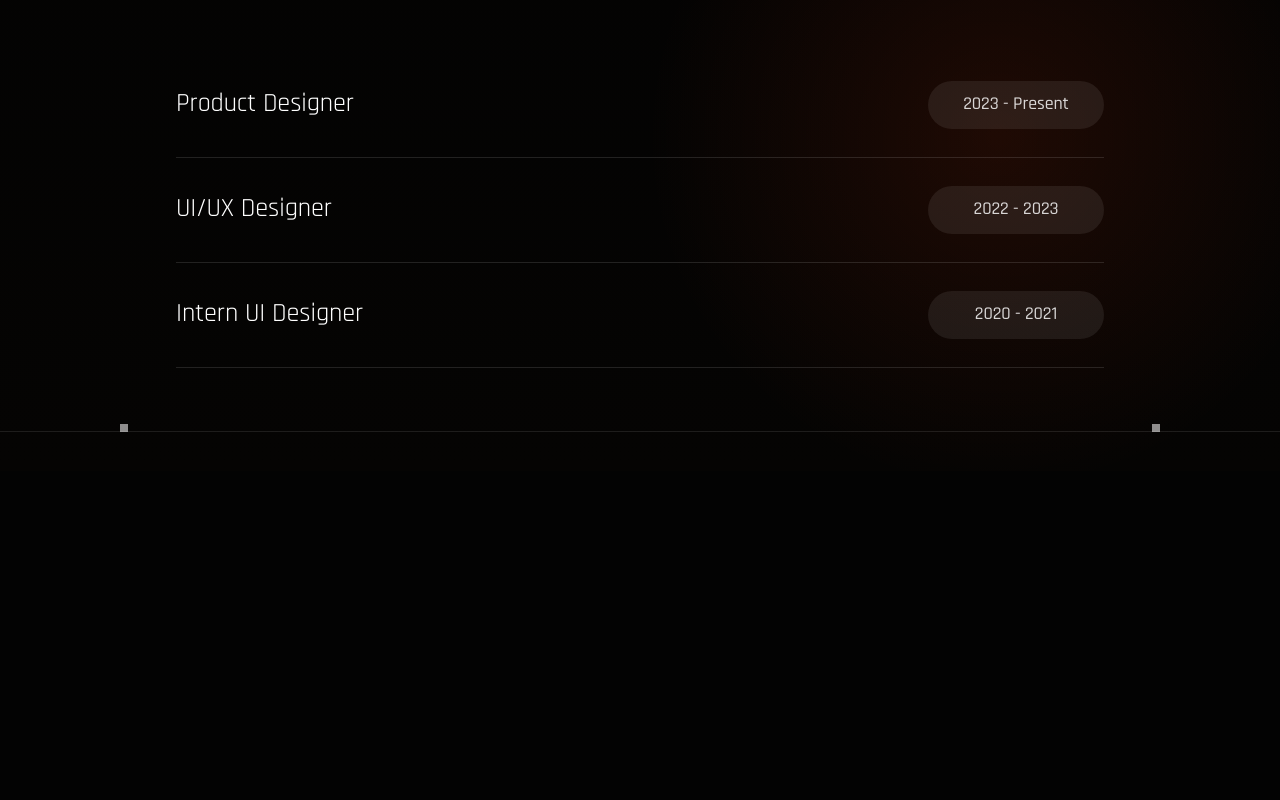
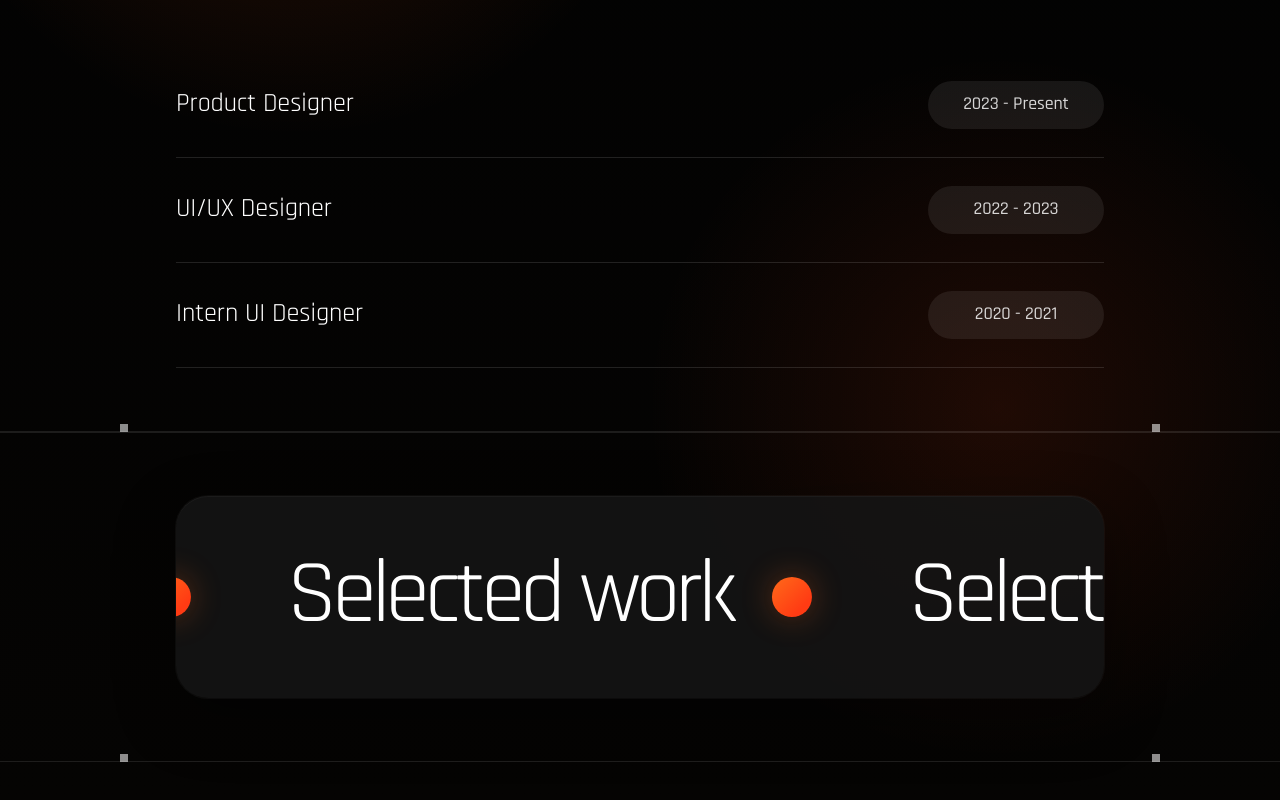
Before and after one commit to zeeshan2k2/faizan-portfolio, a Next.js app: page / in a window 1280 px wide. Shown: the part 1383-2183 px from the top of the page. Before the commit the page ends 1854 px from the top, so only its background shows below. Built offline with nearby package versions, Linux system fonts and the light colour scheme.

Commit message:
selected work text added

```diff
--- a/src/app/globals.css
+++ b/src/app/globals.css
@@ -59,7 +59,7 @@ select {
 .site-shell {
   position: relative;
   min-height: 100vh;
-  overflow: hidden;
+  overflow-x: hidden;
   background:
     radial-gradient(circle at 23% 52%, rgba(255, 92, 20, 0.16), transparent 24rem),
     radial-gradient(circle at 78% 82%, rgba(255, 68, 16, 0.11), transparent 22rem),
--- a/src/app/page.tsx
+++ b/src/app/page.tsx
@@ -1,12 +1,14 @@
 import { SiteShell } from "@/components/layout/SiteShell";
 import { Hero } from "@/components/sections/Hero";
 import { Experience } from "@/components/sections/Experience";
+import { SelectedWork } from "@/components/sections/SelectedWork";
 
 export default function Home() {
   return (
     <SiteShell>
       <Hero />
       <Experience />
+      <SelectedWork />
     </SiteShell>
   );
 }
--- a/src/components/sections/SelectedWork.tsx
+++ b/src/components/sections/SelectedWork.tsx
@@ -0,0 +1,62 @@
+"use client";
+
+import { motion, useReducedMotion } from "framer-motion";
+
+import { selectedWork } from "@/content/projects";
+
+function MarqueeTitle({ reducedMotion }: { reducedMotion: boolean }) {
+  const label = (
+    <span className="flex items-center gap-8 px-8 sm:gap-10 sm:px-12">
+      <span className="font-sans text-[clamp(3rem,7vw,5.8rem)] font-normal leading-none tracking-[-0.055em] text-white">
+        {selectedWork.marqueeLabel}
+      </span>
+      <span className="size-7 rounded-full bg-[linear-gradient(135deg,var(--accent)_0%,#ff3b13_76%)] shadow-[0_0_32px_rgba(255,106,26,0.3)] sm:size-10" />
+    </span>
+  );
+
+  return (
+    <div className="overflow-hidden rounded-[24px] bg-[#151515]/88 px-0 py-9 shadow-[inset_0_1px_0_rgba(255,255,255,0.04),0_20px_60px_rgba(0,0,0,0.42)] ring-1 ring-white/[0.035] sm:rounded-[32px] sm:py-12 lg:py-14">
+      {reducedMotion ? (
+        <div className="flex justify-center">{label}</div>
+      ) : (
+        <motion.div
+          className="flex w-max items-center"
+          animate={{ x: ["0%", "-50%"] }}
+          transition={{ duration: 13, ease: "linear", repeat: Infinity }}
+        >
+          {label}
+          {label}
+          {label}
+          {label}
+        </motion.div>
+      )}
+    </div>
+  );
+}
+
+export function SelectedWork() {
+  const reducedMotion = Boolean(useReducedMotion());
+
+  return (
+    <section
+      id="work"
+      className="relative mx-auto w-full max-w-5xl px-[30px] py-9 sm:px-12 sm:py-14 lg:py-16"
+      aria-label={selectedWork.marqueeLabel}
+    >
+      <div
+        aria-hidden="true"
+        className="pointer-events-none absolute left-1/2 top-0 h-px w-screen -translate-x-1/2 bg-[var(--line)]"
+      />
+      <div
+        aria-hidden="true"
+        className="pointer-events-none absolute bottom-0 left-1/2 h-px w-screen -translate-x-1/2 bg-[var(--line)]"
+      />
+      <div aria-hidden="true" className="pointer-events-none absolute inset-0 hidden sm:block">
+        <div className="absolute bottom-0 left-[calc(50%-520px)] size-2 bg-white/55" />
+        <div className="absolute bottom-0 right-[calc(50%-520px)] size-2 bg-white/55" />
+      </div>
+
+      <MarqueeTitle reducedMotion={reducedMotion} />
+    </section>
+  );
+}
--- a/src/content/projects.ts
+++ b/src/content/projects.ts
@@ -0,0 +1,50 @@
+export type Project = {
+  id: string;
+  category: string;
+  title: string;
+  date: string;
+  href: string;
+  image: {
+    src: string;
+    alt: string;
+  };
+};
+
+export const selectedWork = {
+  marqueeLabel: "Selected work",
+  projects: [
+    {
+      id: "x-direct-mobile",
+      category: "Mobile App Design",
+      title: "X-direct Mobile",
+      date: "May 2026",
+      href: "#",
+      image: {
+        src: "/images/work-card.png",
+        alt: "Mobile app mockup preview for X-direct Mobile",
+      },
+    },
+    {
+      id: "x-direct-mobile-02",
+      category: "Mobile App Design",
+      title: "X-direct Mobile",
+      date: "May 2026",
+      href: "#",
+      image: {
+        src: "/images/work-card.png",
+        alt: "Mobile app mockup preview for X-direct Mobile",
+      },
+    },
+    {
+      id: "x-direct-mobile-03",
+      category: "Mobile App Design",
+      title: "X-direct Mobile",
+      date: "May 2026",
+      href: "#",
+      image: {
+        src: "/images/work-card.png",
+        alt: "Mobile app mockup preview for X-direct Mobile",
+      },
+    },
+  ] satisfies Project[],
+};
```
Also changed, not shown: public/images/work-card.png (added), 1 other file (tests, documents, lock files or other folders).
